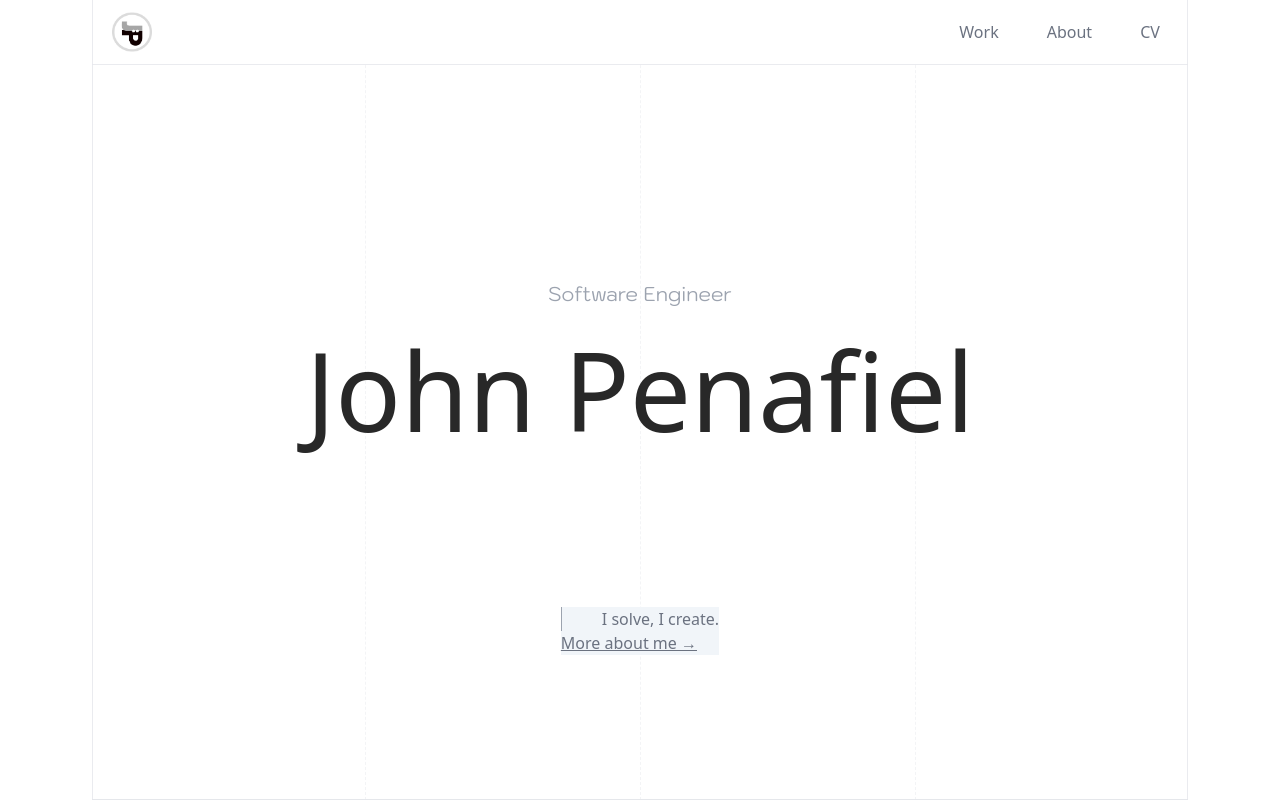
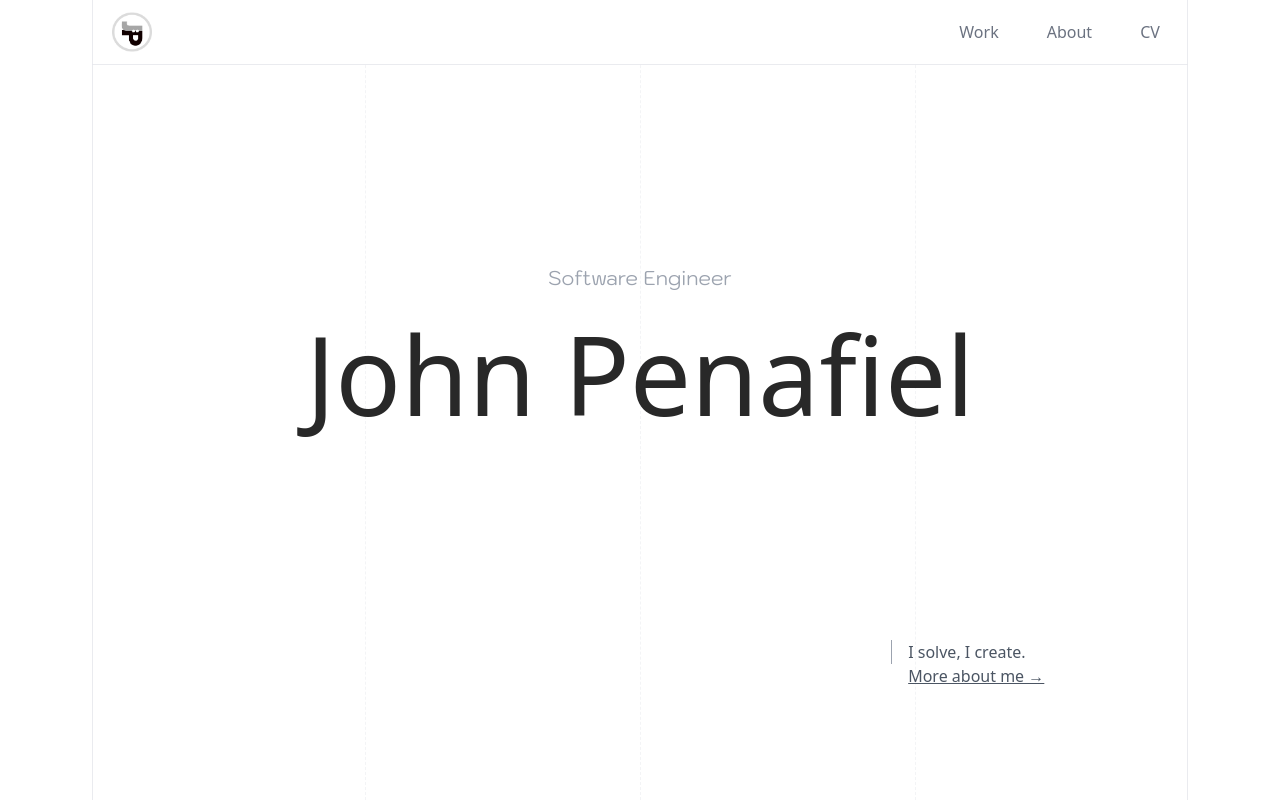
Before and after one commit to johnjohnpenafiel/Portfolio, a Next.js app: page / in a window 1280 px wide. Shown: the top 800 px of the page. Built offline with nearby package versions, Linux system fonts and the light colour scheme.

Commit message:
refined tailwind UI

```diff
--- a/app/layout.tsx
+++ b/app/layout.tsx
@@ -35,7 +35,7 @@ export default function RootLayout({
         <div className="fixed inset-y-0 left-[28.5%] w-px border-r border-dashed border-gray-100 -z-10"></div>
         <div className="fixed inset-y-0 left-[71.5%] w-px border-r border-dashed border-gray-100 -z-10"></div>
 
-        <main className="mx-[7.2%]">{children}</main>
+        {children}
       </body>
     </html>
   );
--- a/app/page.tsx
+++ b/app/page.tsx
@@ -3,9 +3,9 @@ import Navbar from "@/components/Navbar";
 
 function Home() {
   return (
-    <div>
+    <div className="mx-[7.2%]">
       <Navbar />
-      <section className="-mt-[65px]">
+      <section className="-mt-[64px]">
         <Hero />
       </section>
       <div className="flex h-52 items-center justify-center text-2xl border-b">
--- a/components/Hero.tsx
+++ b/components/Hero.tsx
@@ -2,23 +2,23 @@ import React from "react";
 
 const Hero = () => {
   return (
-    <div className="relative flex h-screen items-center justify-center border-b">
-      <div className="relative text-center pb-12">
+    <div className="h-screen flex flex-col border-b">
+      <div className="flex flex-col h-3/4 text-center justify-end">
         <h5 className="sm:text-xl text-gray-400 font-kodchasan">
           Software Engineer
         </h5>
-        <h1 className="lg:text-title sm:text-5xl text-4xl transition text-black-title">
+        <h1 className="lg:text-title sm:text-5xl text-4xl text-black-title mb-36">
           John Penafiel
         </h1>
       </div>
-      <div className="absolute flex-col bottom-36 text-lg font-normal text-gray-500 bg-slate-100">
-        <div className="flex">
-          <div className="border-l border-l-gray-400 w-px h-6 mr-10"></div>
-          <p className="">I solve, I create.</p>
+      <div className="flex items-top justify-end pt-10 mr-[13.1%] text-lg font-normal text-gray-500">
+        <div className="border-l border-gray-400 h-6 mr-4"></div>
+        <div className="text-gray-600">
+          <p>I solve, I create.</p>
+          <a href="#about" className="underline hover:text-gray-900">
+            More about me →
+          </a>
         </div>
-        <a href="#about" className="underline hover:text-gray-900">
-          More about me →
-        </a>
       </div>
     </div>
   );
```
